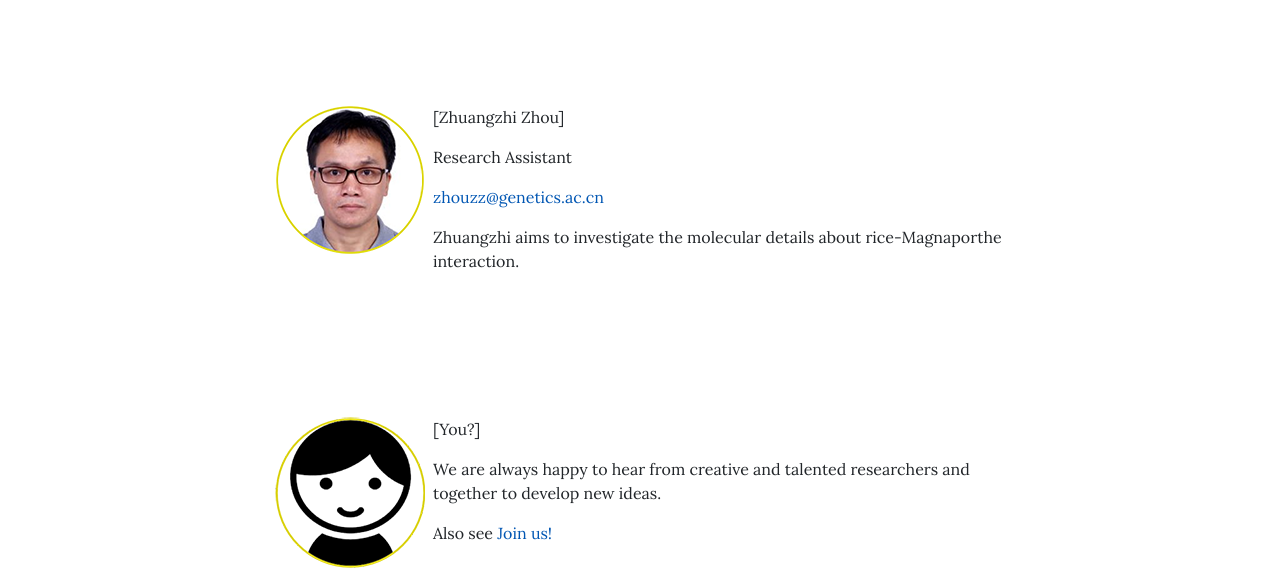
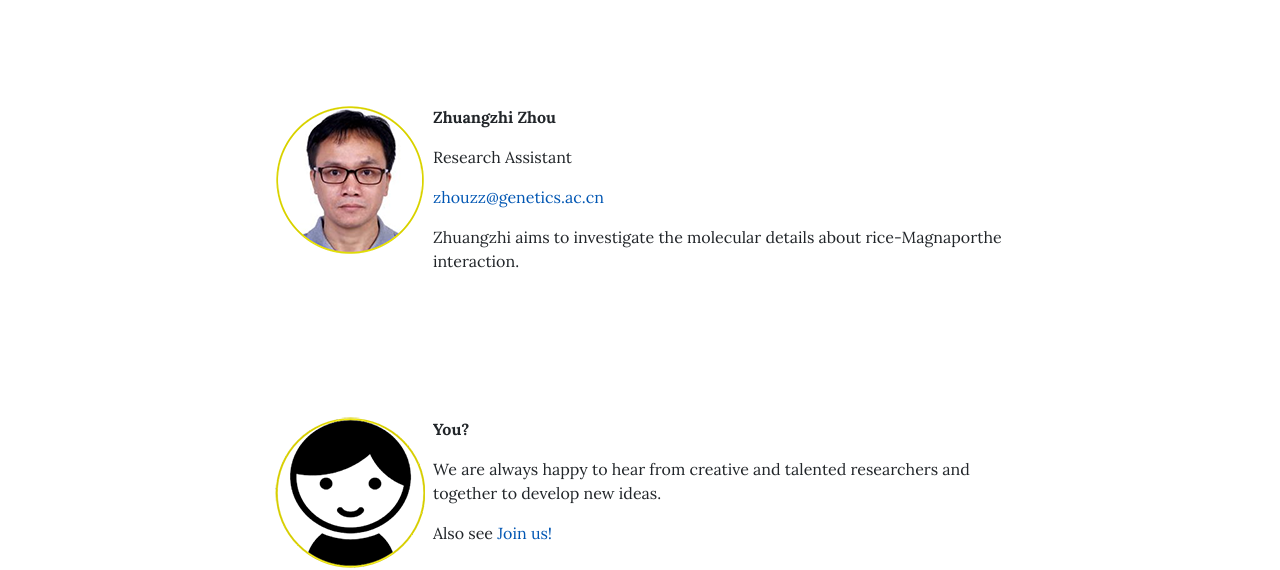
Before and after one commit to leili-plantmicrobe/leili-plantmicrobe.github.io, a Jekyll site: the page built from pages/team.md, in a window 1280 px wide. Shown: the part 571-1141 px from the top of the page. Built offline with Jekyll 4.4.1, drawn with Linux system fonts in a browser that asks for light colours.

```diff
--- a/pages/team.md
+++ b/pages/team.md
@@ -32,7 +32,7 @@ Lei aims to mentor enthusiastic researchers who are interested in creative studi
 ![zhuangzhi]({{ site.baseurl }}{% link /assets/img/zhuangzhicrop.png %}){: .float-left}
 
 
-[Zhuangzhi Zhou]
+**Zhuangzhi Zhou**
 
 
 Research Assistant
@@ -55,7 +55,7 @@ Zhuangzhi aims to investigate the molecular details about rice-Magnaporthe inter
 ![You]({{ site.baseurl }}{% link /assets/img/youcrop.png %}){: .float-left}
 
 
-[You?]
+**You?**
 
 
 
```
